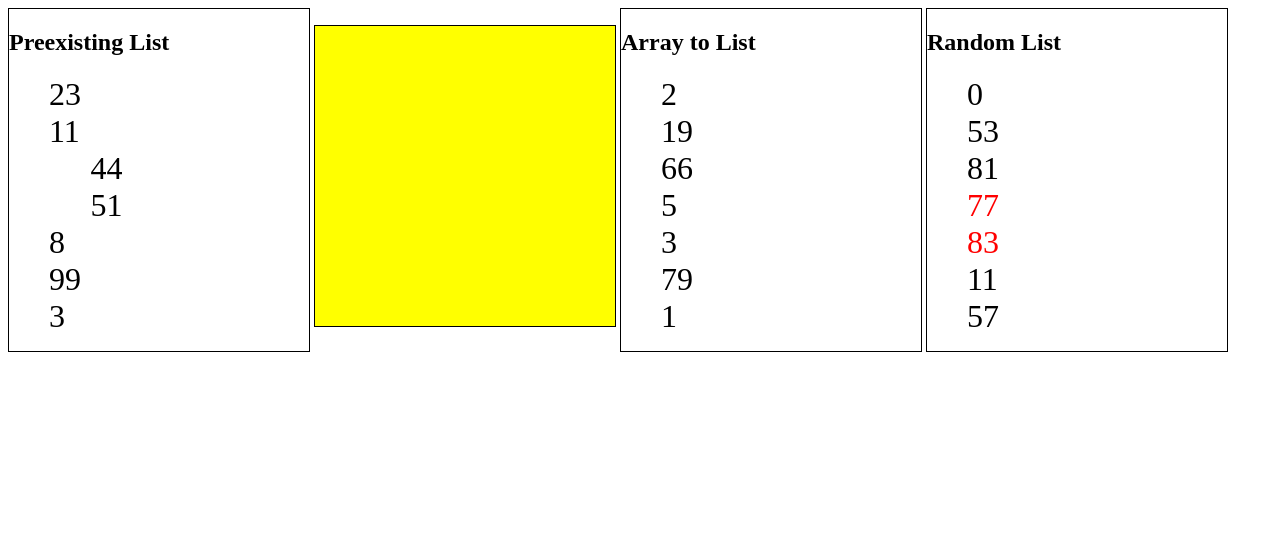
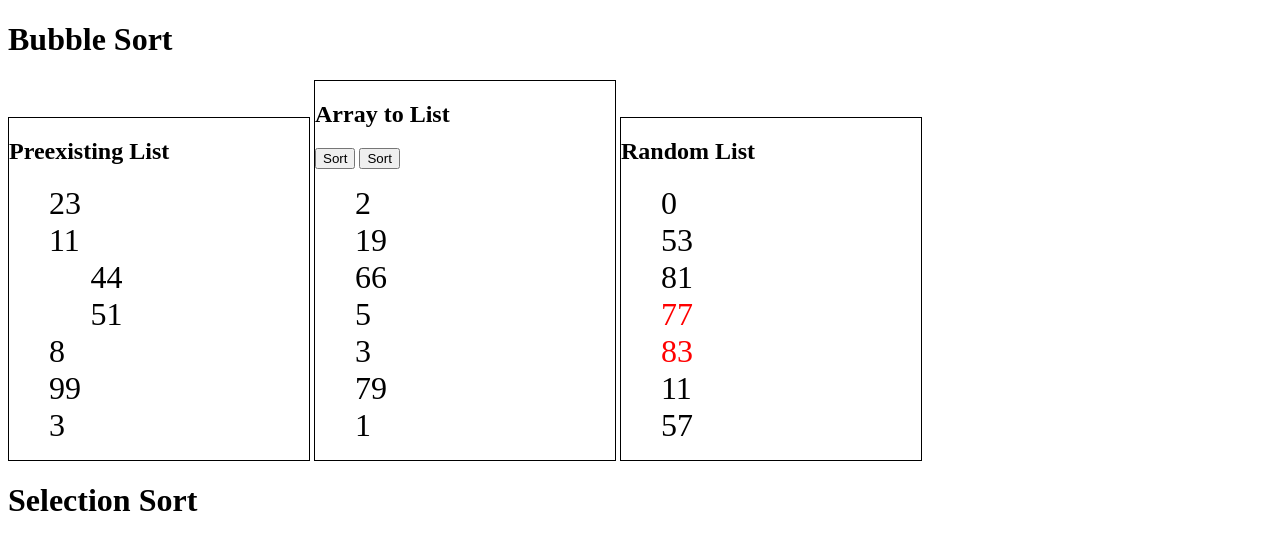
Before and after one commit to cristianjd/jquery-animatedSort, a plain HTML site: page index.html in a window 1280 px wide. Drawn offline with Linux system fonts and the light colour scheme.

Commit message:
added callback functionality

```diff
--- a/css/styles.css
+++ b/css/styles.css
@@ -6,13 +6,8 @@ li {
     font-size: 2em;
 }
 
-div {
+#existing, #array, #random {
     display: inline-block;
     border: 1px solid black;
     width: 300px;
 }
-
-#trigger {
-    background-color: yellow;
-    height: 300px;
-}
--- a/index.html
+++ b/index.html
@@ -6,6 +6,7 @@
         </head>
 
         <body>
+            <div><h1>Bubble Sort</h1>
                 <div id="existing">
                     <h2>Preexisting List</h2>
                     <ul>
@@ -18,12 +19,18 @@
                         <li>3</li>
                     </ul>
                 </div>
-            <div id="trigger"></div>
                 <div id="array">
                     <h2>Array to List</h2>
+                    <button type="button" id="trigger">Sort</button>
+                    <button type="button" id="reset">Sort</button>
                 </div>
                 <div id="random">
                     <h2>Random List</h2>
+                </div>
+            </div>
+            <div><h1>Selection Sort</h1>
+
+
             </div>
 
 
```
Also changed, not shown: js/jquery.animatedsort.js. Lines whose indentation alone changed are shown as unchanged.
